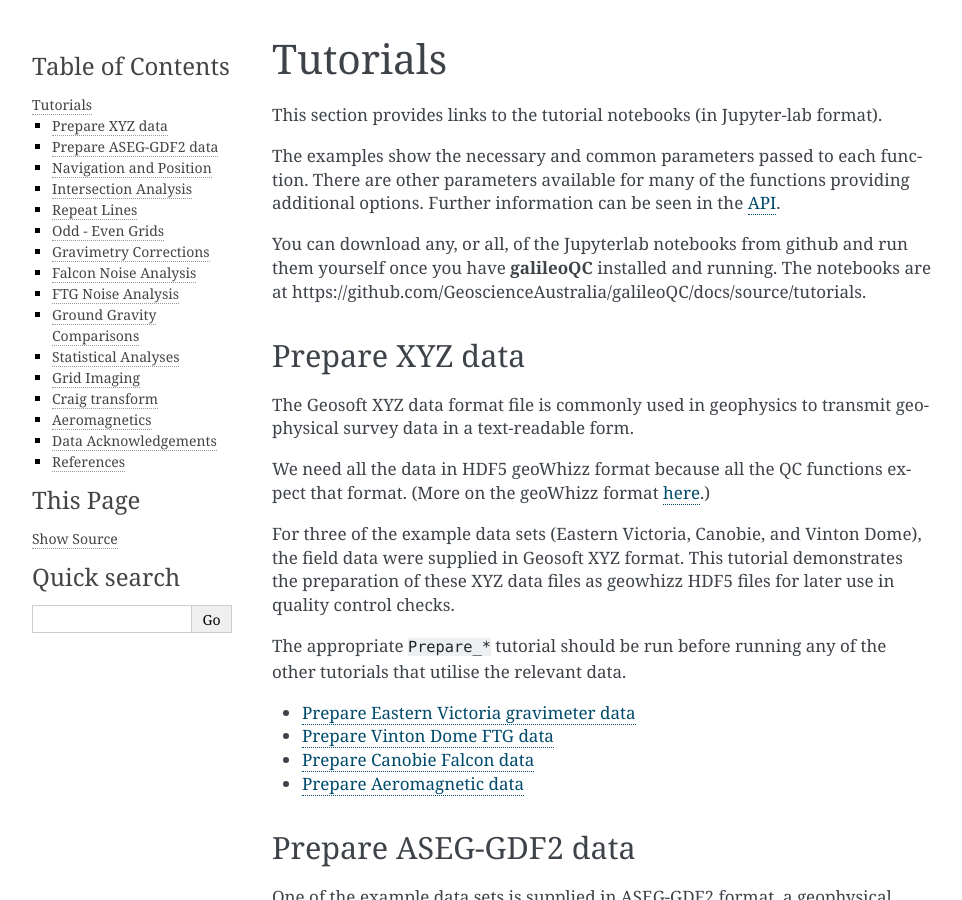
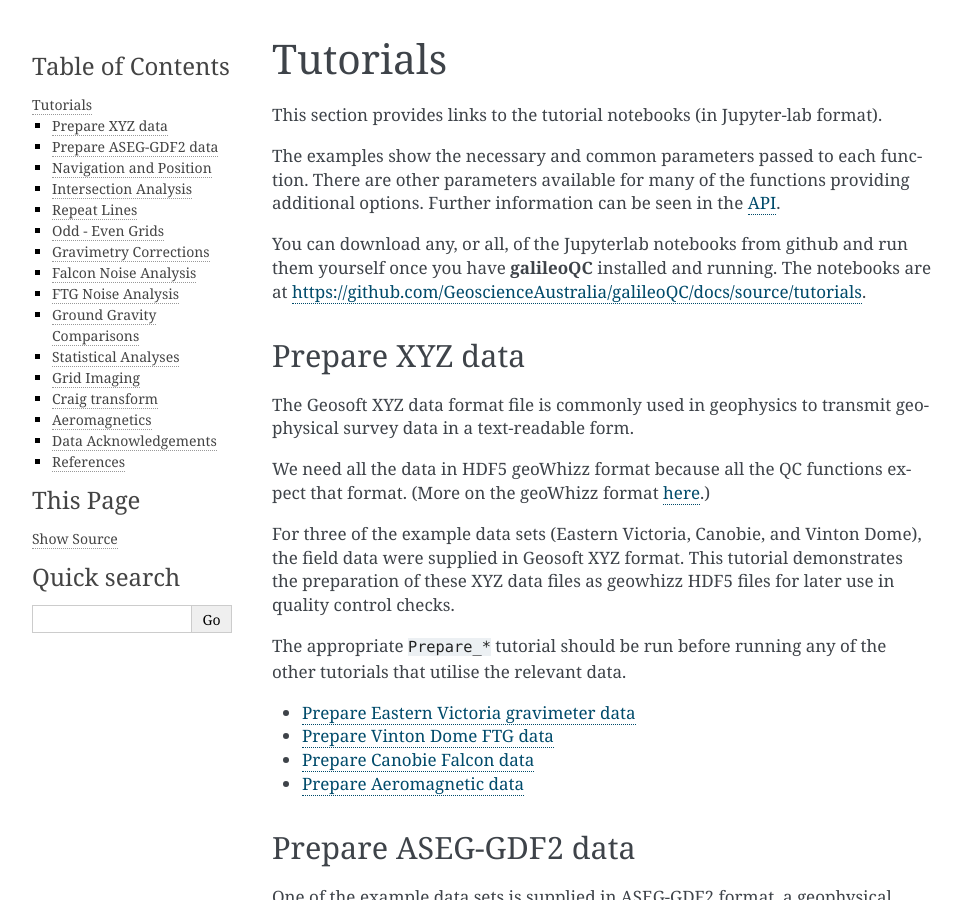
Before and after one commit to GeoscienceAustralia/galileoQC, a Sphinx documentation site: the page built from docs/source/tutorials/tutorials.md, in a window 1280 px wide and 900 px high. Shown: the whole window, without its empty margins (148-1110 px from the left). Built offline with Sphinx 7.4.7, drawn with Linux system fonts in a browser that asks for light colours; pages that are not in the unit, such as notebooks, are missing from menus.

Commit message:
minor docs improvements

```diff
--- a/docs/source/tutorials/tutorials.md
+++ b/docs/source/tutorials/tutorials.md
@@ -5,7 +5,7 @@ This section provides links to the tutorial notebooks (in Jupyter-lab format).
 
 The examples show the necessary and common parameters passed to each function. There are other parameters available for many of the functions providing additional options. Further information can be seen in the [API](modules-target).
 
-You can download any, or all, of the Jupyterlab notebooks from github and run them yourself once you have __galileoQC__ installed and running. The notebooks are at https://github.com/GeoscienceAustralia/galileoQC/docs/source/tutorials.
+You can download any, or all, of the Jupyterlab notebooks from github and run them yourself once you have __galileoQC__ installed and running. The notebooks are at <https://github.com/GeoscienceAustralia/galileoQC/docs/source/tutorials>.
 
 ## Prepare XYZ data
 
```
Also changed, not shown: 1 other file.
